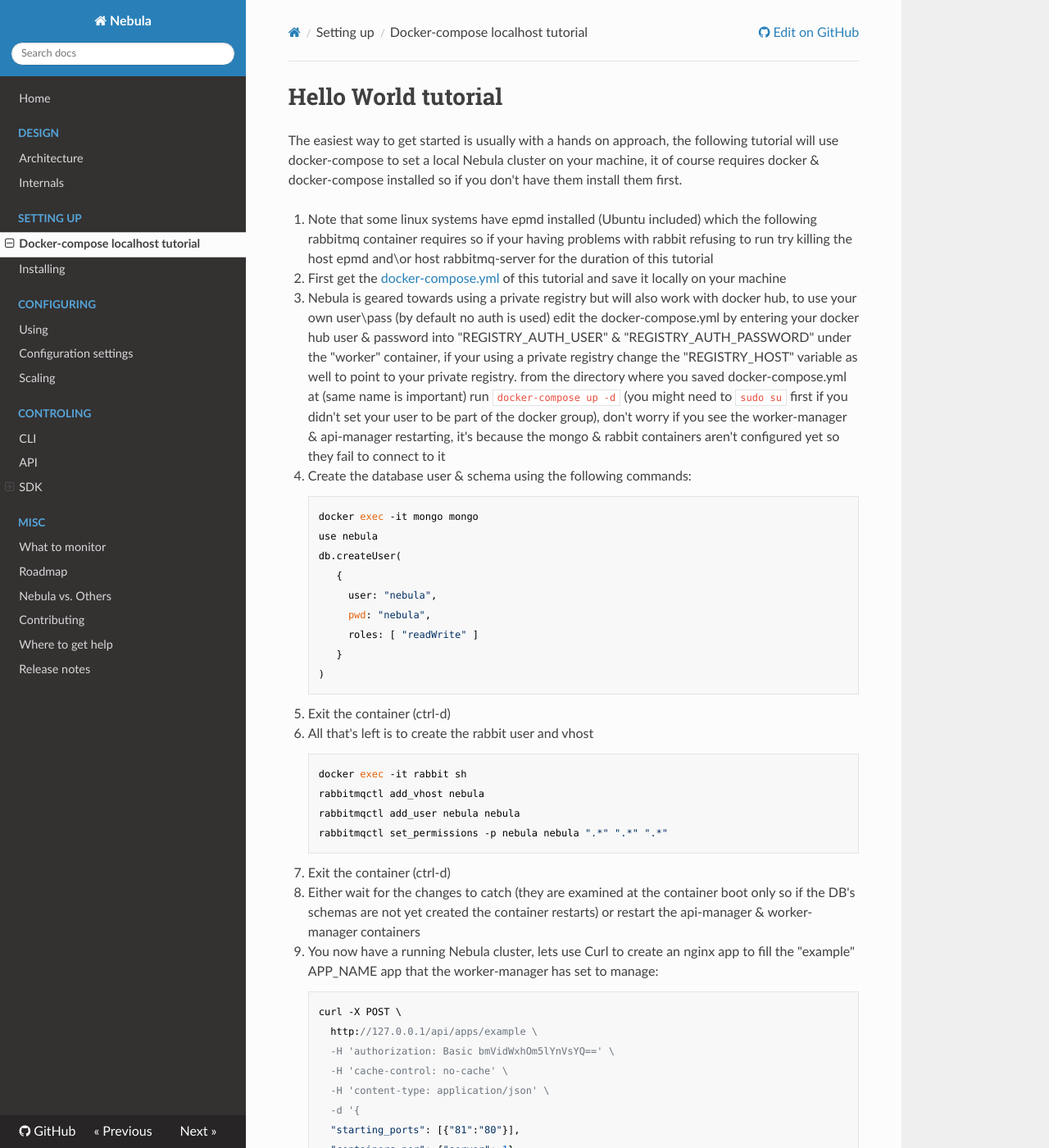
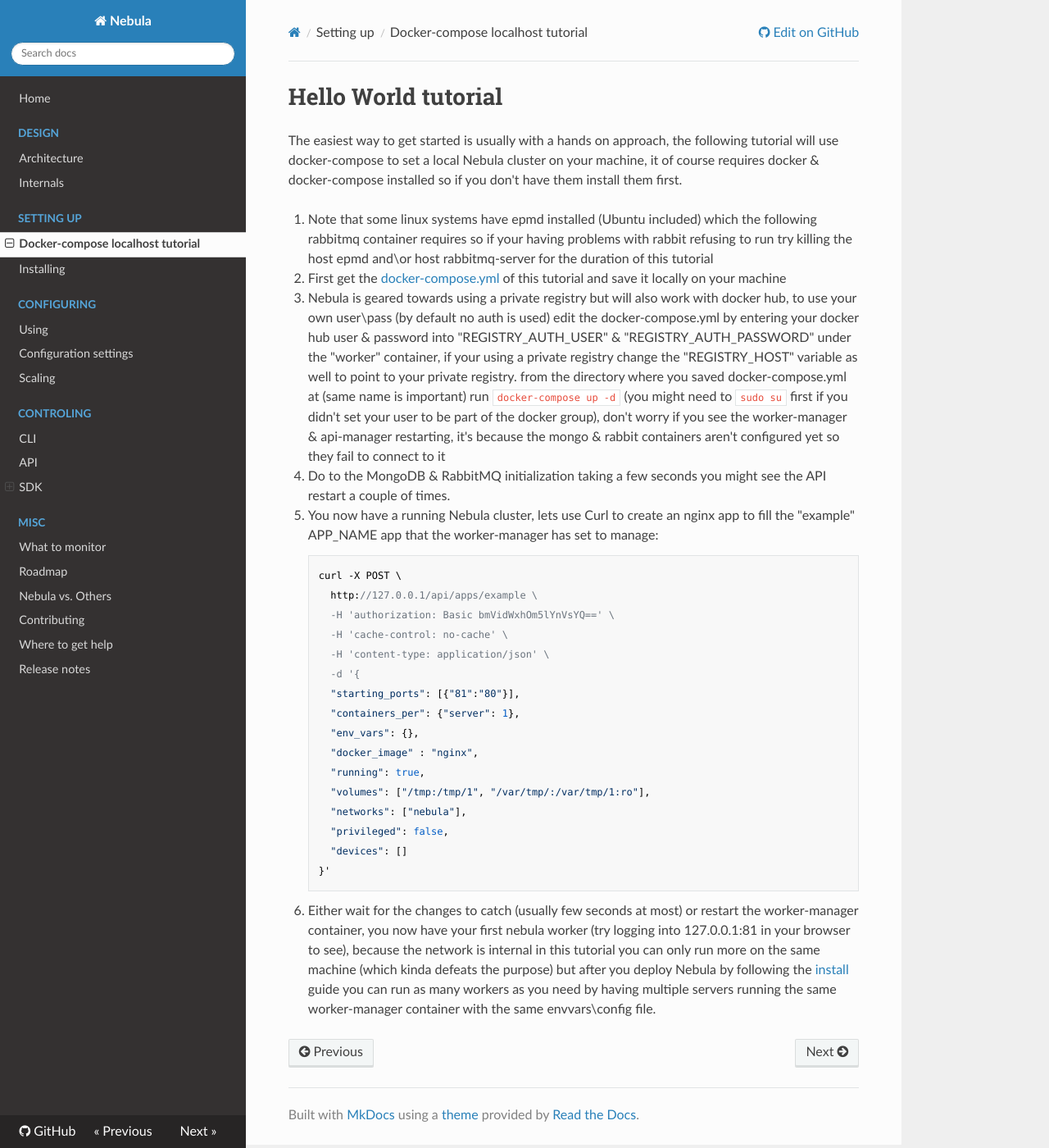
Before and after one commit to nebula-orchestrator/docs, an MkDocs documentation site: the page built from docs/getting-started.md, in a window 1280 px wide and 1400 px high. Shown: the whole window at 82% size. Built offline with MkDocs 1.6.1, drawn with Linux system fonts in a browser that asks for light colours; nearby versions of some CDN libraries; old or Windows-style settings are respelled for this version of MkDocs.

Commit message:
docker-compose example now includes built in default mongo and rabbitmq user pass combo

```diff
--- a/docs/getting-started.md
+++ b/docs/getting-started.md
@@ -6,31 +6,8 @@
 2. First get the [docker-compose.yml](https://github.com/nebula-orchestrator/docs/blob/master/examples/hello-world/docker-compose.yml) of this tutorial and save it locally on your machine
 3. Nebula is geared towards using a private registry but will also work with docker hub, to use your own user\pass (by default no auth is used) edit the docker-compose.yml by entering your docker hub user & password into "REGISTRY_AUTH_USER" & "REGISTRY_AUTH_PASSWORD" under the "worker" container, if your using a private registry change the "REGISTRY_HOST" variable as well to point to your private registry.
 from the directory where you saved docker-compose.yml at (same name is important) run `docker-compose up -d` (you might need to `sudo su` first if you didn't set your user to be part of the docker group), don't worry if you see the worker-manager & api-manager restarting, it's because the mongo & rabbit containers aren't configured yet so they fail to connect to it
-4. Create the database user & schema using the following commands:
-
-        docker exec -it mongo mongo
-        use nebula
-        db.createUser(
-           {
-             user: "nebula",
-             pwd: "nebula",
-             roles: [ "readWrite" ]
-           }
-        )
-
-
-5. Exit the container (ctrl-d)
-6. All that's left is to create the rabbit user and vhost
-
-        docker exec -it rabbit sh
-        rabbitmqctl add_vhost nebula
-        rabbitmqctl add_user nebula nebula
-        rabbitmqctl set_permissions -p nebula nebula ".*" ".*" ".*"
-
-
-7. Exit the container (ctrl-d)
-8. Either wait for the changes to catch (they are examined at the container boot only so if the DB's schemas are not yet created the container restarts) or restart the api-manager & worker-manager containers
-9. You now have a running Nebula cluster, lets use Curl to create an nginx app to fill the "example" APP_NAME app that the worker-manager has set to manage:
+4. Do to the MongoDB & RabbitMQ initialization taking a few seconds you might see the API restart a couple of times.
+5. You now have a running Nebula cluster, lets use Curl to create an nginx app to fill the "example" APP_NAME app that the worker-manager has set to manage:
 
         curl -X POST \
           http://127.0.0.1/api/apps/example \
```
Also changed, not shown: other parts of docs/getting-started.md (+1 -1 lines), 1 other file.
